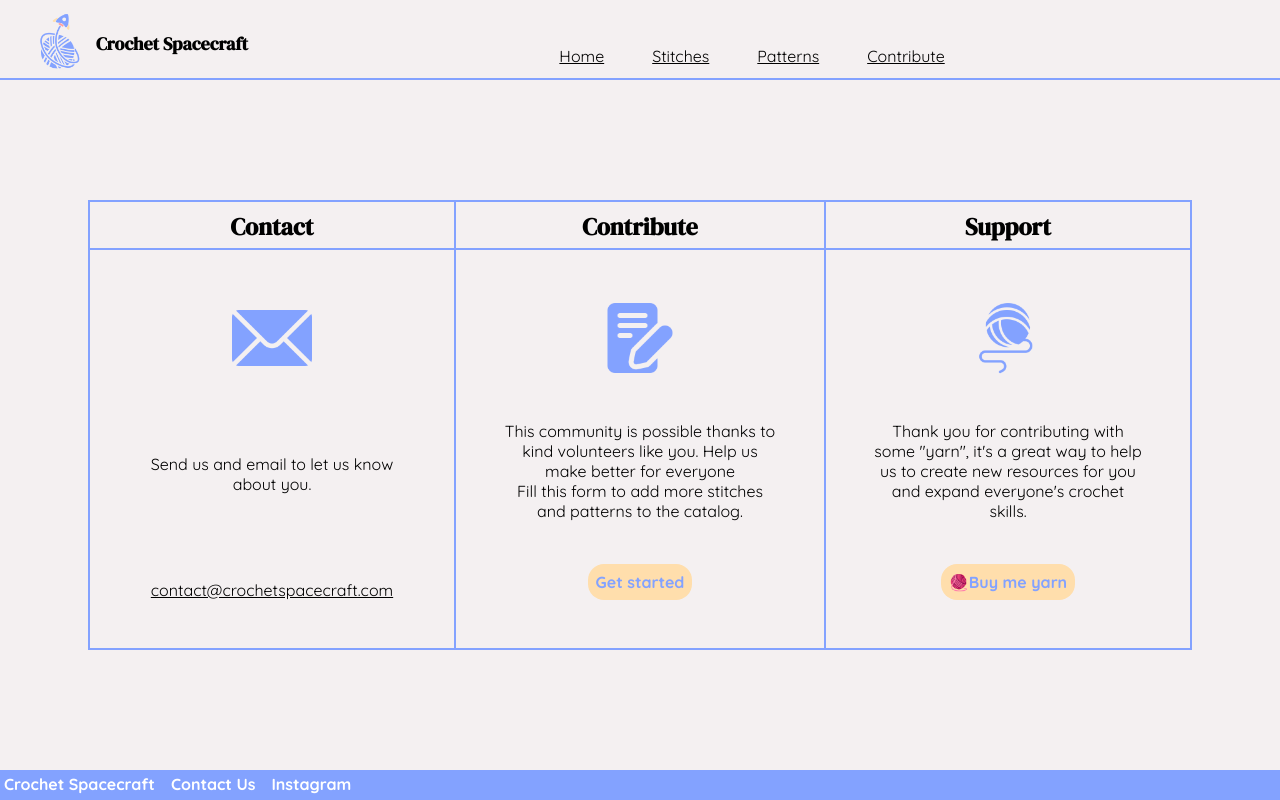
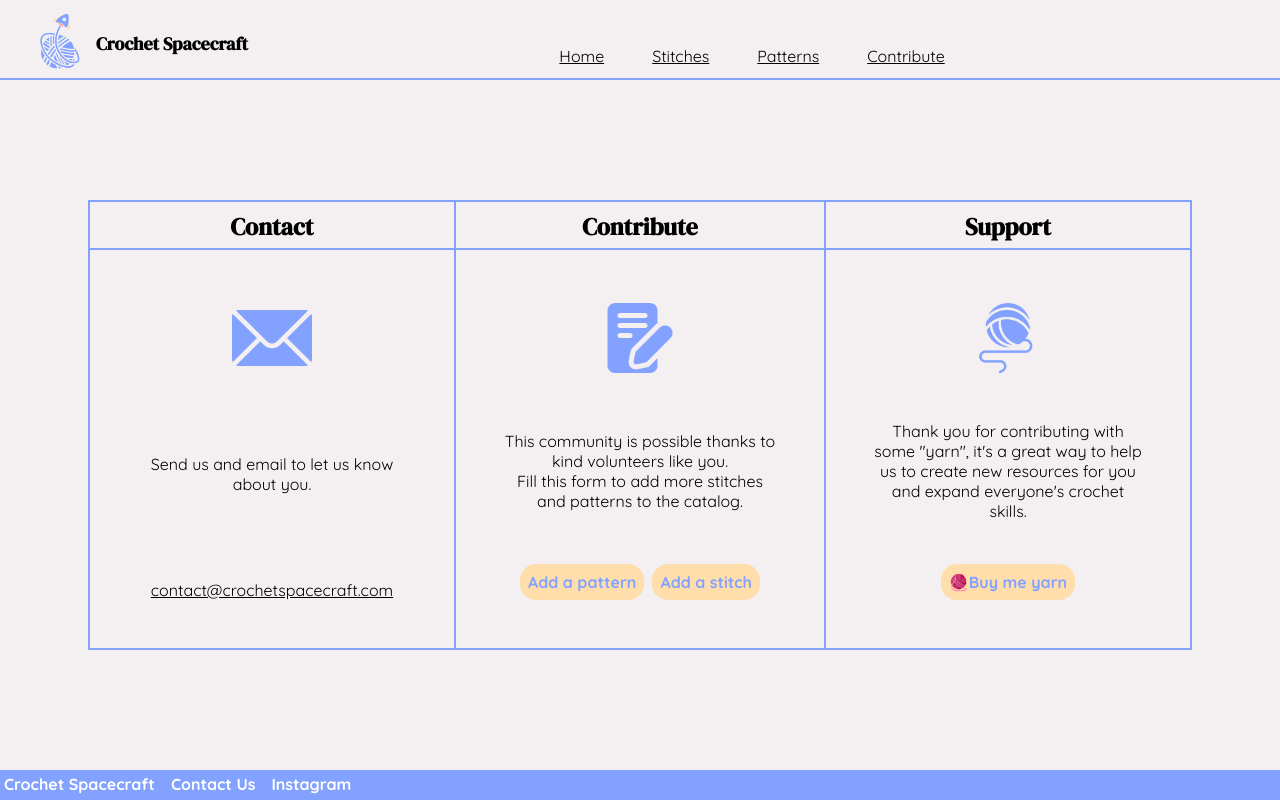
Before and after one commit to elaine2700/Crochet-Pattern-Translate, a React (Vite) app in the folder Project/: page /contact in a window 1280 px wide. Built offline with nearby package versions, Linux system fonts and the light colour scheme; no server answers.

Commit message:
Add Link Button to Add New Stitch Form

```diff
--- a/Project/src/Pages/Contact.jsx
+++ b/Project/src/Pages/Contact.jsx
@@ -2,7 +2,7 @@ import BuyMeACoffeeButton from "../Components/Buttons/BuyMeACoffeeButton"
 import LinkButton from "../Components/Buttons/LinkButton"
 
 const Contact = () => {
-
+  // TODO Add mailto (and real email)
   return (
 
     <div className='contact-section section-container'>
@@ -30,12 +30,14 @@ const Contact = () => {
             <div className='fill bg-blue'></div>
           </div>
           <p className='contact-card-paragraph'>
-            This community is possible thanks to kind volunteers like you. Help us make better for everyone
+            This community is possible thanks to kind volunteers like you.
             <br/> Fill this form to add more stitches and patterns to the catalog.
             </p>
           <div className='contact-card-cta'>
             <LinkButton to='https://forms.gle/5Edsqx3jM2rj6MWr7'
-            content='Get started' target='_blank'/>
+            content='Add a pattern' target='_blank'/>
+            <LinkButton to='https://forms.gle/aAHJYdJ2imDgvb9z7'
+            content='Add a stitch' target='_black' />
           </div>
         </div>
 
--- a/Project/src/css/App.css
+++ b/Project/src/css/App.css
@@ -190,6 +190,7 @@ html{
         display: flex;
         justify-content: center;
         align-items: center;
+        gap: 0.5rem;
     }
     .contact-card-img{
         width: 5rem;
```
